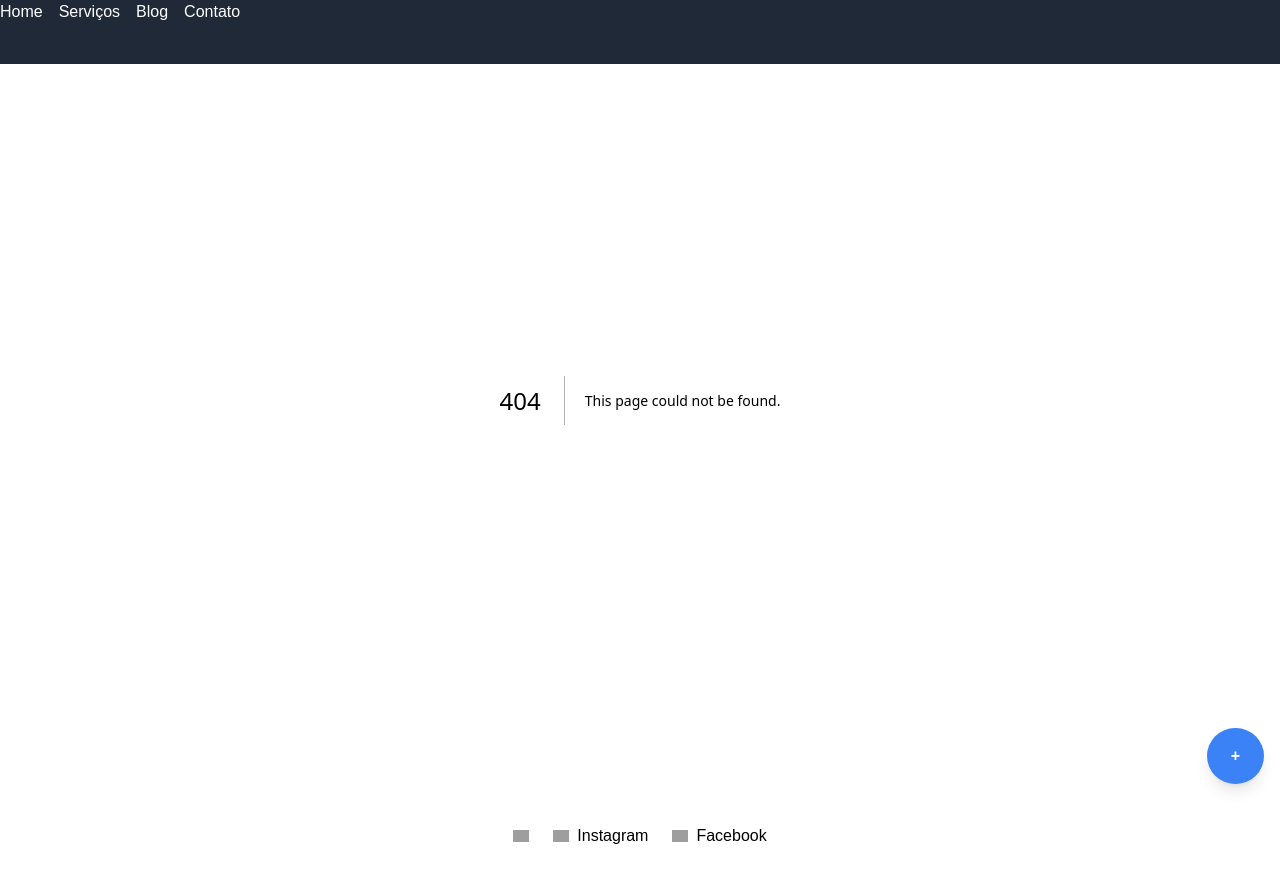
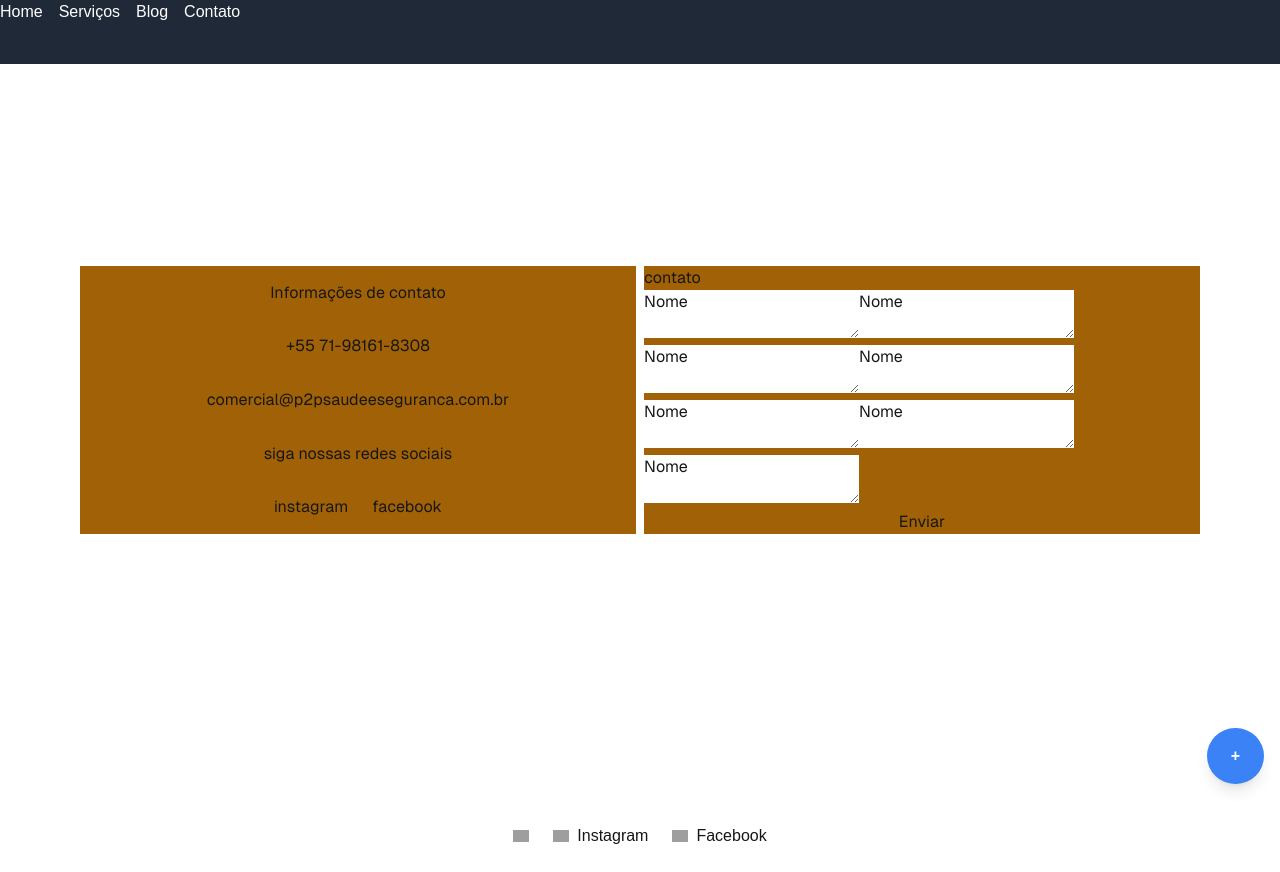
Before and after one commit to guimell/nextjspriscila, a Next.js app: page /contato in a window 1280 px wide. Before the commit this address had no page. Built offline with nearby package versions, Linux system fonts and the light colour scheme; grey boxes are pictures that could not be loaded.

Commit message:
Criado: pagina contato

```diff
--- /dev/null
+++ b/app/contato/page.tsx
@@ -0,0 +1,49 @@
+import Link from "next/link";
+
+export default function Contato() {
+  return (
+    <div className="grid grid-rows-[20px_1fr_20px] items-center justify-items-center min-h-screen p-8 pb-20 gap-16 sm:p-20 font-[family-name:var(--font-geist-sans)]">
+      <main className="flex flex-col gap-8 row-start-2 items-center sm:items-start">
+        <div className="flex flex-col sm:flex-row gap-2">
+          <div className="flex flex-col w-full items-center justify-around bg-yellow-700 ">
+            <h1>Informações de contato</h1>
+            <p>+55 71-98161-8308</p>
+            <p>comercial@p2psaudeeseguranca.com.br</p>
+            <p>siga nossas redes sociais</p>
+            <div className="flex flex-row gap-6">
+              <Link href={""}>instagram</Link>
+              <Link href={""}>facebook</Link>
+            </div>
+          </div>
+          <div className="flex flex-col w-full bg-yellow-700">
+            <h1>contato</h1>
+            <form action="">
+              <textarea name="" id="">
+                Nome
+              </textarea>
+              <textarea name="" id="">
+                Nome
+              </textarea>
+              <textarea name="" id="">
+                Nome
+              </textarea>
+              <textarea name="" id="">
+                Nome
+              </textarea>
+              <textarea name="" id="">
+                Nome
+              </textarea>
+              <textarea name="" id="">
+                Nome
+              </textarea>
+              <textarea name="" id="">
+                Nome
+              </textarea>
+            </form>
+            <button>Enviar</button>
+          </div>
+        </div>
+      </main>
+    </div>
+  );
+}
```
